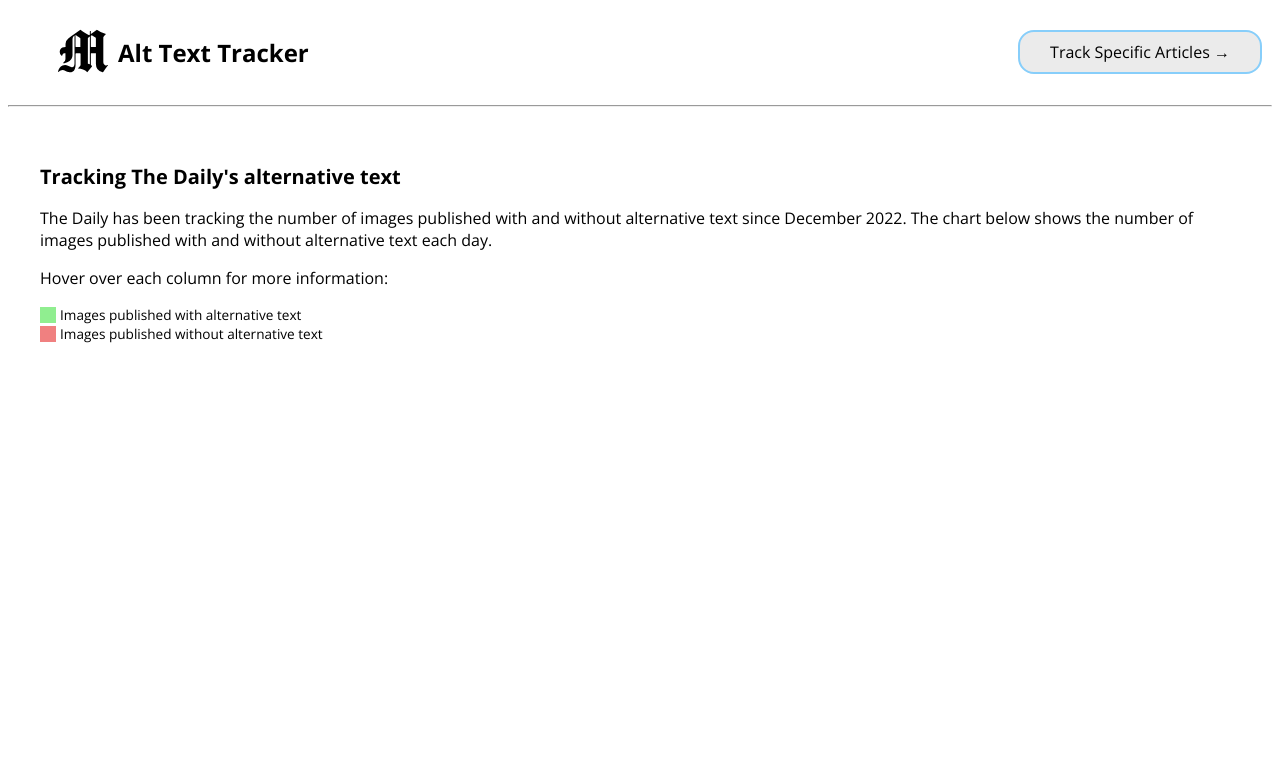
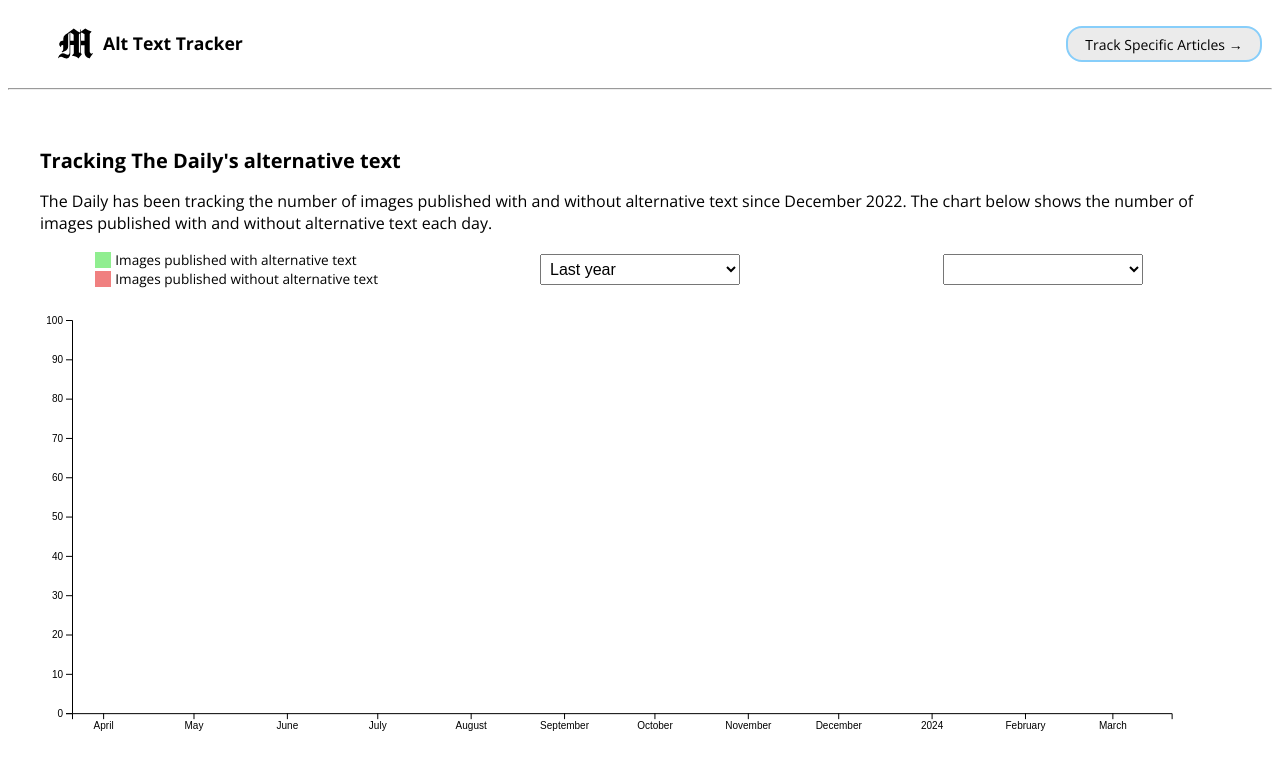
Before and after one commit to michigandaily/alt-text-tracker, a SvelteKit app: page / in a window 1280 px wide. Shown: the top 770 px of the page. Built offline with nearby package versions, Linux system fonts and the light colour scheme; no server answers.

Commit message:
add graph axis and filter selections

```diff
--- a/src/app.html
+++ b/src/app.html
@@ -24,6 +24,10 @@
 				img {
 					filter: invert(1);
 				}
+				select {
+					color: white;
+					background-color: rgb(62, 62, 62);
+				}
 			}
 		</style>
 		%sveltekit.head%
--- a/src/lib/components/navbutton.svelte
+++ b/src/lib/components/navbutton.svelte
@@ -9,7 +9,8 @@
 
 <style lang="scss">
 	.navbutton {
-		width: 15rem;
+		font-size: 14px;
+		width: 12rem;
 		aspect-ratio: 6/1;
 
 		color: inherit;
--- a/src/routes/+page.svelte
+++ b/src/routes/+page.svelte
@@ -1,64 +1,40 @@
 <script lang="ts">
 	import Navbutton from '$lib/components/navbutton.svelte';
-	import type { DateEntry } from '$lib/types';
+	import Logo from '$lib/assets/logo-small.svg';
+	import * as d3 from 'd3';
 
-	import logo from '$lib/assets/logo-small.svg';
+	const padding = 32;
+	$: innerWidth = 1300;
+	$: innerHeight = 600;
+	$: width = innerWidth / 1.1;
+	$: height = innerHeight / 1.75;
 
-	import { csv } from 'd3-fetch';
-	import { autoType } from 'd3-dsv';
-	import { rollup } from 'd3-array';
-	import { select } from 'd3-selection';
-	import { axisBottom } from 'd3-axis';
-	import { scaleOrdinal } from 'd3-scale';
+	const lastWeek = new Date(new Date().getTime() - 7 * 24 * 60 * 60 * 1000);
+	const lastMonth = new Date(new Date().getTime() - 7 * 4 * 24 * 60 * 60 * 1000);
+	const lastYear = new Date(new Date().getTime() - 365 * 24 * 60 * 60 * 1000);
+	$: timerange = lastYear;
 
-	const main = async () => {
-		const data = await csv(
-			'https://raw.githubusercontent.com/MichiganDaily/alt-text-tracker/main/data.csv',
-			autoType
-		);
+	$: category = 0;
 
-		const tidy = data
-			.map((d) => [
-				{
-					date: d.date,
-					status: 'Images published with alternative text',
-					value: d.images_published_with_alt_text
-				},
-				{
-					date: d.date,
-					status: 'Images published without alternative text',
-					value: d.images_published - d.images_published_with_alt_text
-				}
-			])
-			.flat();
+	let gx: SVGGElement;
+	let gy: SVGGElement;
 
-		const index = rollup(
-			tidy,
-			(v) => Object.fromEntries(v.map((o) => [o.status, o.value])),
-			(d) => d.date
-		);
+	$: x = d3.scaleUtc([timerange, new Date()], [padding, width - padding]);
+	$: y = d3.scaleLinear([0, 100], [height - padding, padding]);
 
-		const height = 500;
-
-		const color = scaleOrdinal()
-			.domain([
-				'Images published with alternative text',
-				'Images published without alternative text'
-			])
-			.range(['lightgreen', 'LightCoral']);
-	};
-
-	main();
+	$: d3.select(gx).call(d3.axisBottom(x));
+	$: d3.select(gy).call(d3.axisLeft(y));
 </script>
 
+<svelte:window bind:innerHeight bind:innerWidth />
 <nav>
 	<ul>
 		<li>
 			<img
-				src={logo}
+				src={Logo}
 				alt="The Michigan Daily logo"
-				width="50px"
-				height="50px"
+				width="35px"
+				height="35px"
 				style="float: left; padding: 10px;"
 			/>
 			<h1>Alt Text Tracker</h1>
@@ -76,10 +52,7 @@
 		since December 2022. The chart below shows the number of images published with and without
 		alternative text each day.
 	</p>
-	<p>
-		Hover over each column for more information:
-		<span id="column-information"></span>
-	</p>
+	<div class="options">
 		<div class="legend">
 			<div class="legend-item">
 				<div style="background-color: lightgreen"></div>
@@ -90,25 +63,44 @@
 				<span>Images published without alternative text</span>
 			</div>
 		</div>
-	<figure></figure>
+		<select bind:value={timerange}>
+			<option value={lastWeek}>Last week</option>
+			<option value={lastMonth}>Last month</option>
+			<option value={lastYear} selected>Last year</option>
+		</select>
+		<select bind:value={category}>
+			<option>All</option>
+			<option>News</option>
+			<option>Sports</option>
+			<option>Opinion</option>
+		</select>
+	</div>
+
+	<figure>
+		<svg {width} {height}>
+			<g bind:this={gx} transform="translate({0}, {height - padding})" />
+			<g bind:this={gy} transform="translate({padding}, {0})" />
+		</svg>
+	</figure>
 </main>
 
 <style>
-	.x-axis .tick text {
-		display: none;
+	h1 {
+		font-size: 1.1rem;
 	}
-
-	.x-axis .tick:first-of-type text,
-	.x-axis .tick:last-of-type text {
-		display: block;
-	}
-
 	h2 {
 		font-size: 1.25rem;
 	}
 
 	figure {
 		margin: 0;
+	}
+
+	.options {
+		display: grid;
+		place-items: center;
+		grid-template-columns: repeat(auto-fill, minmax(min(300px, 100%), 1fr));
+		gap: 10px;
 	}
 
 	.legend-item {
@@ -122,6 +114,14 @@
 		width: 1rem;
 		height: 1rem;
 		display: inline-block;
+	}
+
+	select {
+		display: inline-block;
+		padding: 5px;
+
+		font-size: 16px;
+		width: 200px;
 	}
 
 	ul {
```
Lines whose indentation alone changed are shown as unchanged.
